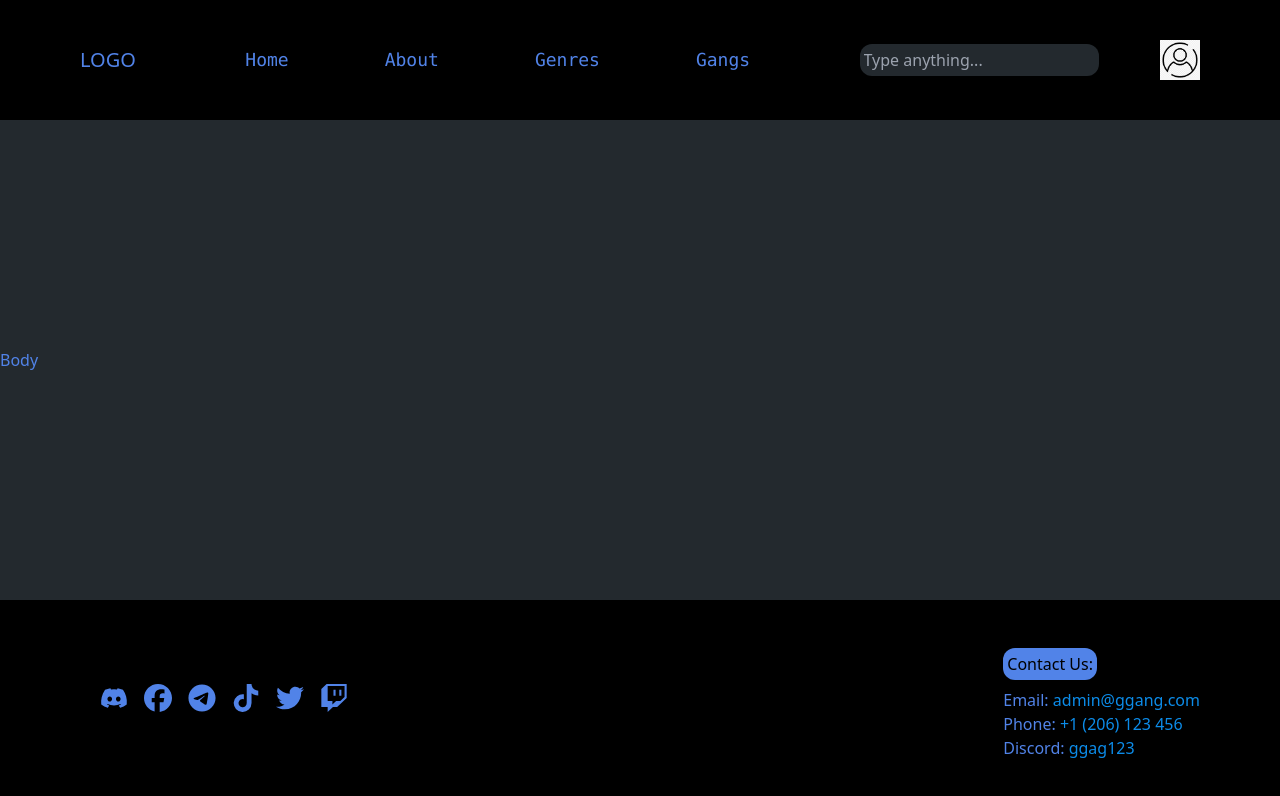
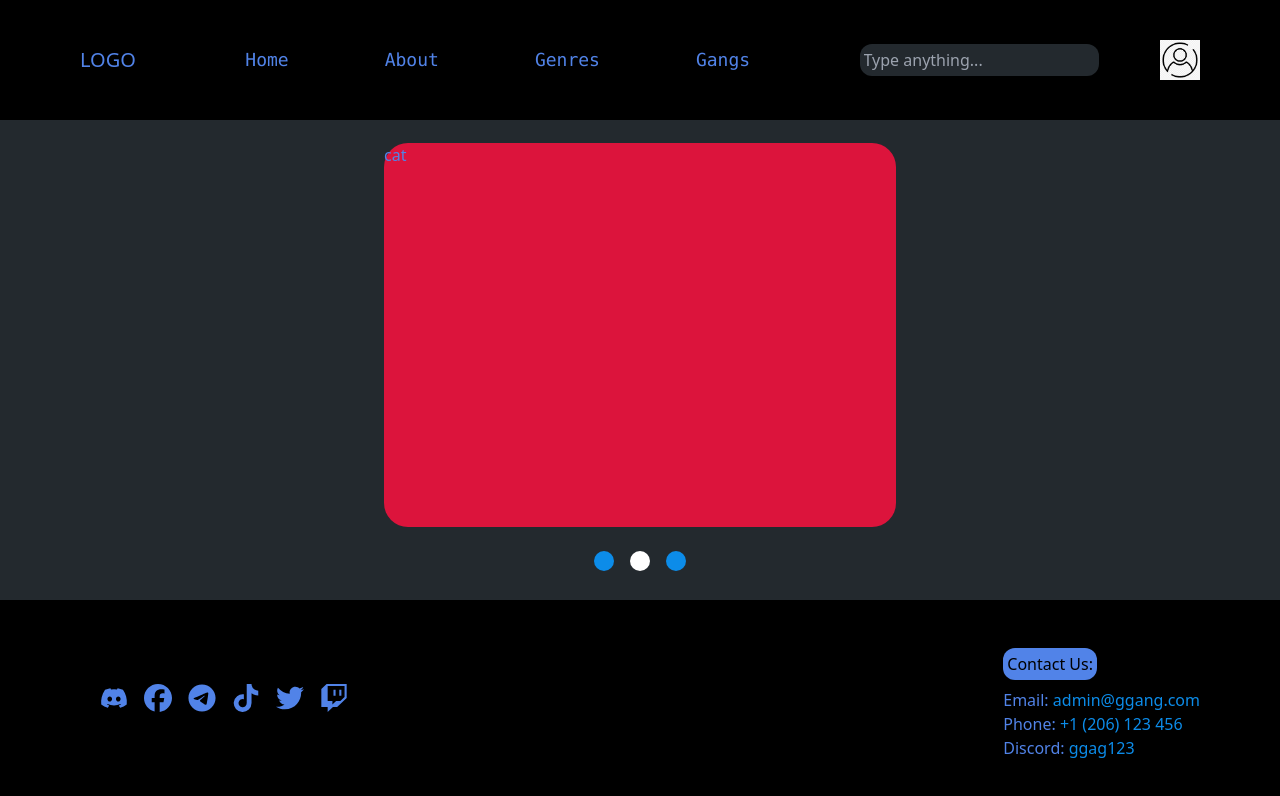
Before and after one commit to qlee0830/game-gang, a React (Create React App) app in the folder client/: page / in a window 1280 px wide. Shown: the top 796 px of the page. Built offline with nearby package versions, Linux system fonts and the light colour scheme.

Commit message:
implemented auto slideshow

```diff
--- a/client/package.json
+++ b/client/package.json
@@ -25,6 +25,7 @@
     "react-scripts": "5.0.1",
     "redux": "^4.2.1",
     "redux-thunk": "^2.4.2",
+    "tailwindcss-transforms": "^2.2.0",
     "web-vitals": "^2.1.4"
   },
   "scripts": {
--- a/client/src/components/Content.jsx
+++ b/client/src/components/Content.jsx
@@ -1,7 +1,13 @@
 import React from "react";
 
+import Slideshow from "./Slideshow";
+
 const Content = () => {
-  return <div className="flex flex-col">Body</div>;
+  return (
+    <div className="">
+      <Slideshow />
+    </div>
+  );
 };
 
 export default Content;
--- a/client/src/components/Footer.jsx
+++ b/client/src/components/Footer.jsx
@@ -1,6 +1,7 @@
 import React from "react";
 
-import { Contacts, SocialLinks } from "../components";
+import Contacts from "./Contacts";
+import SocialLinks from "./SocialLinks";
 
 const Footer = () => {
   return (
--- a/client/src/components/NavBar.jsx
+++ b/client/src/components/NavBar.jsx
@@ -19,7 +19,7 @@ const NavBar = () => {
           return (
             <li key={item.id} className="mx-5">
               <Link
-                className="hover:text-gray"
+                className="hover:text-white"
                 to={`/${item.name.toLowerCase()}`}
               >
                 {item.name}
--- /dev/null
+++ b/client/src/components/Slideshow.jsx
@@ -0,0 +1,53 @@
+import React, { useState, useEffect } from "react";
+
+const presets = [
+  { name: "dog", color: "bg-green" },
+  { name: "cat", color: "bg-red" },
+  { name: "rat", color: "bg-yellow" },
+];
+
+const Slideshow = () => {
+  const [index, setIndex] = useState(0);
+  const delay = 3000;
+
+  useEffect(() => {
+    const timer = setTimeout(() => {
+      setIndex((prevIndex) =>
+        prevIndex === presets.length - 1 ? 0 : prevIndex + 1
+      );
+    }, delay);
+
+    return () => clearTimeout(timer);
+  }, [index]);
+
+  return (
+    <div className="my-0 mx-auto overflow-hidden max-w-lg">
+      <div
+        className="whitespace-nowrap ease-in duration-300"
+        style={{ transform: `translate3d(${-index * 100}%, 0, 0)` }}
+      >
+        {presets.map((preset, idx) => (
+          <div
+            className={`${preset.color} h-96 w-full rounded-3xl inline-block`}
+            key={idx}
+          >
+            {preset.name}
+          </div>
+        ))}
+      </div>
+      <div className="text-center">
+        {presets.map((_, idx) => (
+          <div
+            key={idx}
+            className={`inline-block h-5 w-5 rounded-3xl cursor-pointer mt-4 mb-0 mx-2 ${
+              index === idx ? "bg-white" : "bg-blue"
+            }`}
+            onClick={() => setIndex(idx)}
+          ></div>
+        ))}
+      </div>
+    </div>
+  );
+};
+
+export default Slideshow;
--- a/client/src/components/index.js
+++ b/client/src/components/index.js
@@ -1,7 +1,5 @@
-import Contacts from "./Contacts";
-import SocialLinks from "./SocialLinks";
 import NavBar from "./NavBar";
 import Content from "./Content";
 import Footer from "./Footer";
 
-export { Contacts, SocialLinks, NavBar, Content, Footer };
+export { NavBar, Content, Footer };
--- a/client/tailwind.config.js
+++ b/client/tailwind.config.js
@@ -6,7 +6,19 @@ module.exports = {
       gray: "#23292E",
       blue: "#0C8CE9",
       blue__text: "#5183E8",
+      white: "#FFFFFF",
+      green: "#008000",
+      red: "#DC143C",
+      yellow: "#FFD700",
     },
+    translate: {
+      // defaults to {}
+      "1/2": "50%",
+      full: "100%",
+      "right-up": ["100%", "-100%"],
+      "3d": ["0px", "-60px", "-130px"],
+    },
+
     extend: {},
   },
   plugins: [],
```
Also changed, not shown: 1 other file (tests, documents, lock files or other folders).
